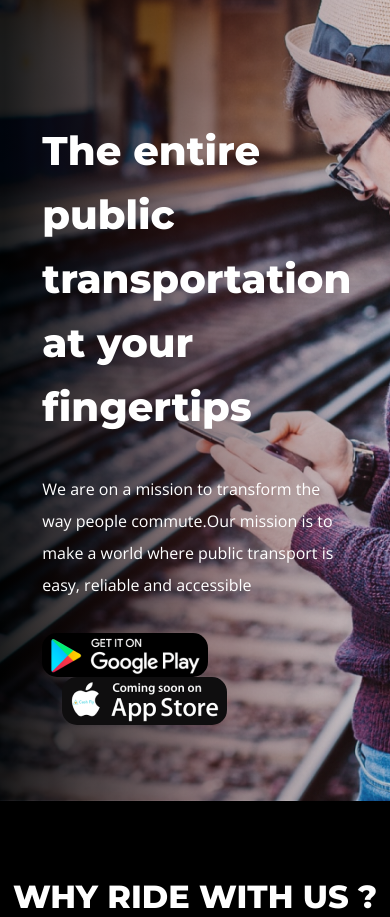
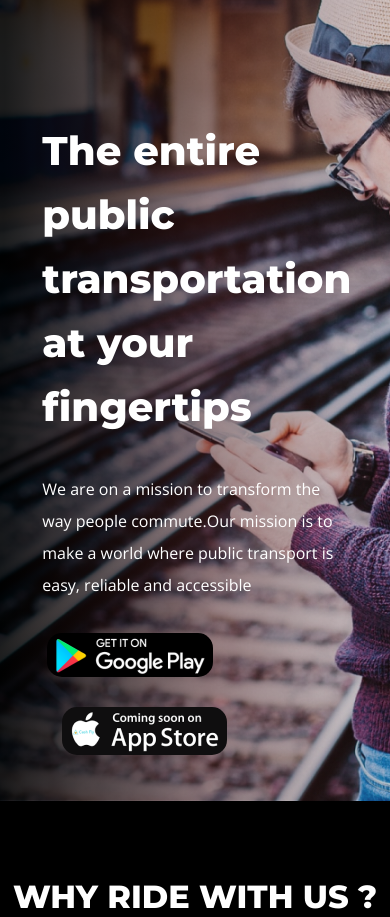
Before and after one commit to 0snowden0/project-xplor-site, a PHP site: page / in a window 390 px wide. Shown: the part 68-985 px from the top of the page. Run offline with PHP 8.4, Linux system fonts and the light colour scheme; some libraries are stand-ins or nearby versions.

Commit message:
winding up 06

```diff
--- a/product_page/styles.css
+++ b/product_page/styles.css
@@ -525,5 +525,16 @@ hr{
   	text-align:center;
   	font-size:21px;
   	}
+
+.download-link-appstore{
+	border-radius:15px;
+	}
+
+.download-link-playstore{
+	border-radius:15px;
+	margin-bottom:30px;
+	margin-right:30px;
+	margin-left:5px;
+	}
 }
 /* Media Query set 2 End */
```
